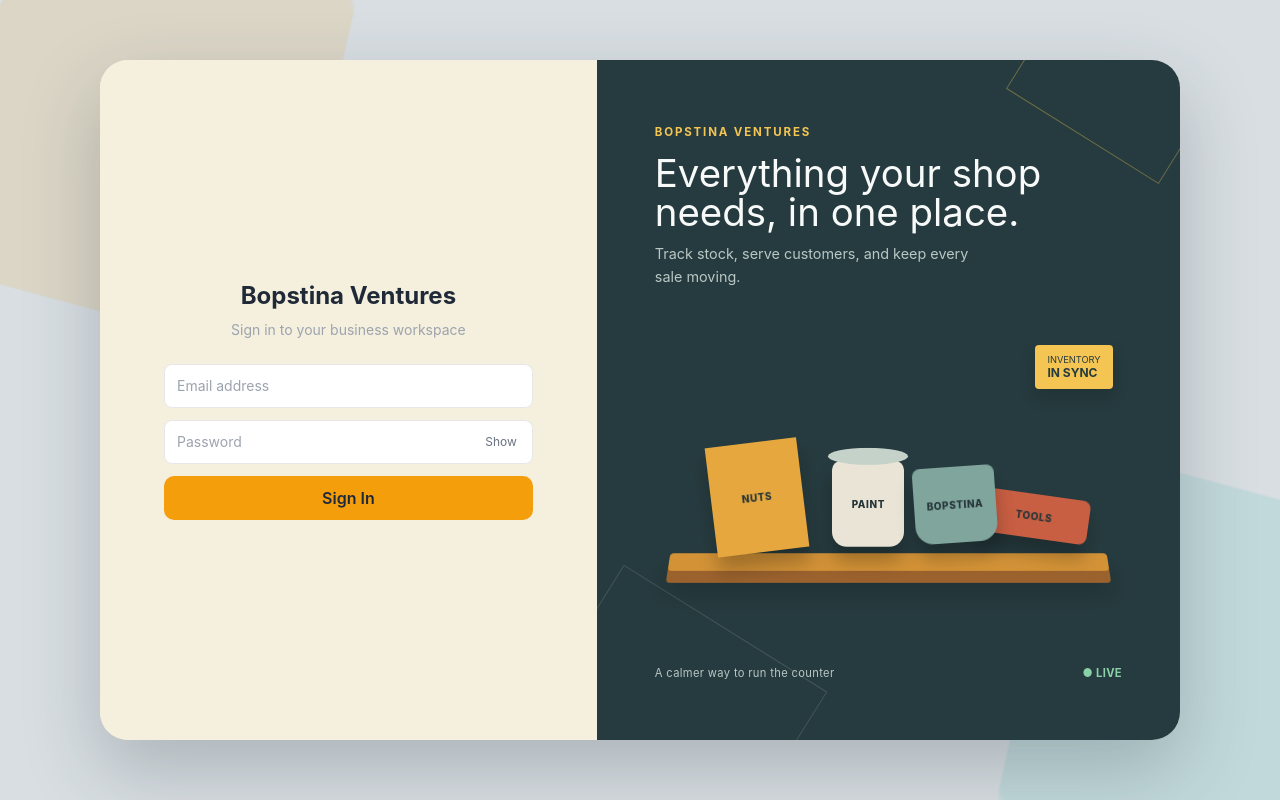
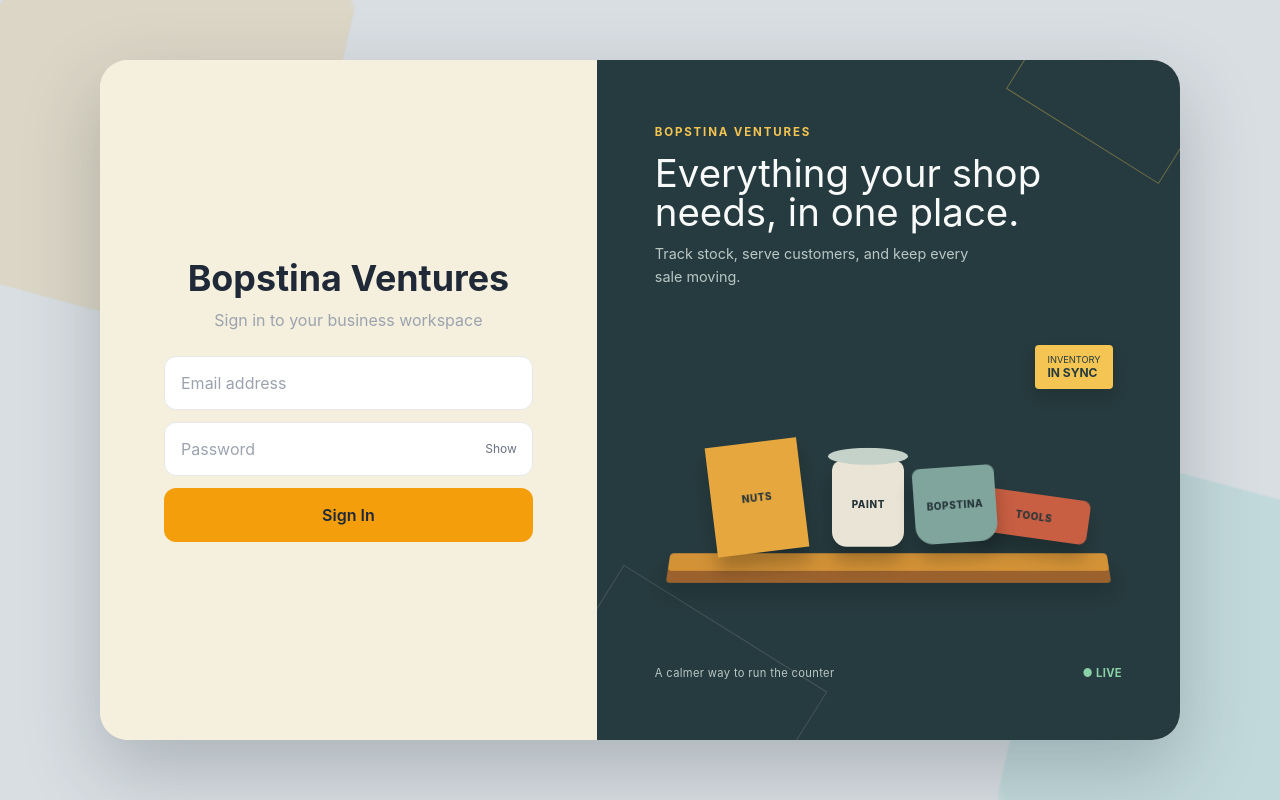
Before and after one commit to pointofsalebervelyn-commits/pointofsalebervelyn, a website: page pointofsalebervelyn/html/index.html in a window 1280 px wide. Drawn offline with nearby package versions, Linux system fonts and the light colour scheme.

Commit message:
Add files via upload

```diff
--- a/pointofsalebervelyn/css/style.css
+++ b/pointofsalebervelyn/css/style.css
@@ -70,7 +70,7 @@ body {
 .login-layout .login-card {
     width: 100%;
     min-height: 100%;
-    padding: clamp(36px, 5vw, 64px) clamp(28px, 5vw, 68px);
+    padding: clamp(42px, 5vw, 72px) clamp(34px, 5vw, 76px);
     border: 0;
     border-radius: 0;
     background: #f5f0dd;
@@ -82,6 +82,30 @@ body {
 }
 .login-layout .login-card::before { display: none; }
 .login-layout .login-card > .space-y-3 { width: 100%; }
+.login-layout .login-card h2 {
+    font-size: clamp(1.8rem, 2.8vw, 2.35rem);
+    line-height: 1.15;
+}
+.login-layout .login-card > p {
+    font-size: 1rem;
+    line-height: 1.5;
+}
+.login-layout .login-card input,
+.login-layout .login-card select {
+    min-height: 54px;
+    padding: 14px 16px;
+    font-size: 1rem;
+    border-radius: 12px;
+}
+.login-layout .login-card input.pr-20 {
+    padding-right: 76px;
+}
+.login-layout .login-card .btn-primary {
+    min-height: 54px;
+    padding: 14px 22px;
+    font-size: 1rem;
+    border-radius: 12px;
+}
 .login-visual {
     min-height: 100%;
     padding: clamp(30px, 5vw, 58px);
@@ -136,7 +160,7 @@ body {
     .hardware-paint::before { width: 56px; height: 12px; top: -9px; }
     .hardware-tools { width: 80px; height: 32px; }
     .hardware-bag { width: 58px; height: 52px; }
-    .login-layout .login-card { min-height: 470px; padding: 38px 26px; }
+    .login-layout .login-card { min-height: 470px; padding: 42px 26px; }
 }
 .login-card::before {
     content: '';
```
